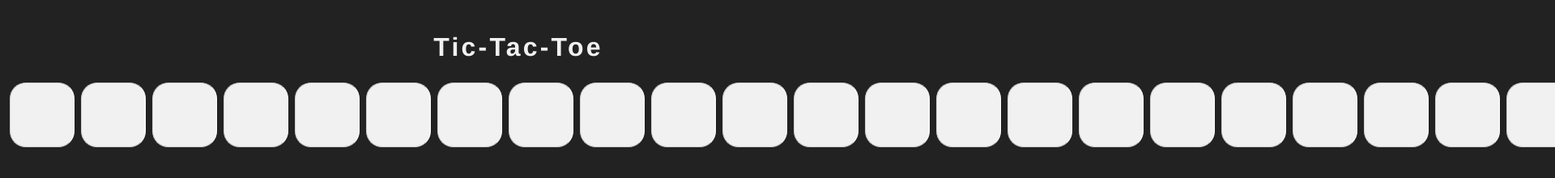
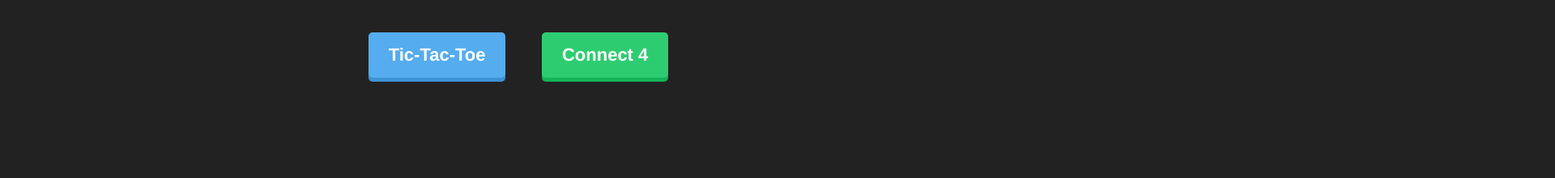
Before and after one commit to mattcolman/tic-tac-toe, a website with bundled scripts: page index.html in a window 1280 px wide. Shown: the top 220 px of the page at 81% size, 1920 px wide, since content can reach past the window. Built offline with nearby package versions, Linux system fonts and the light colour scheme.

Commit message:
add buttons to choose your game type

```diff
--- a/css/main.css
+++ b/css/main.css
@@ -1,5 +1,5 @@
 body {
-    margin-top: 40px;
+    margin-top: 20px;
     background: #222222;
     color: #fff;
     font-family: Helvetica;
@@ -39,7 +39,7 @@ h1 {
     -moz-box-sizing: border-box;
     box-sizing: border-box;
     border-radius: 20px;
-    padding-top: 19px;
+    padding-top: 12px;
     font-size: 50px;
 }
 
@@ -58,3 +58,44 @@ h1 {
 #game > li:active {
     border: 0;
 }
+
+/* button div */
+#buttons {
+  text-align: center;
+}
+
+/* start da css for da buttons */
+.btn {
+  border-radius: 5px;
+  padding: 15px 25px;
+  font-size: 22px;
+  text-decoration: none;
+  margin: 20px;
+  color: #fff;
+  position: relative;
+  display: inline-block;
+}
+
+.btn:active {
+  transform: translate(0px, 5px);
+  -webkit-transform: translate(0px, 5px);
+  box-shadow: 0px 1px 0px 0px;
+}
+
+.blue {
+  background-color: #55acee;
+  box-shadow: 0px 5px 0px 0px #3C93D5;
+}
+
+.blue:hover {
+  background-color: #6FC6FF;
+}
+
+.green {
+  background-color: #2ecc71;
+  box-shadow: 0px 5px 0px 0px #15B358;
+}
+
+.green:hover {
+  background-color: #48E68B;
+}
--- a/index.html
+++ b/index.html
@@ -7,8 +7,12 @@
   <script src="https://ajax.googleapis.com/ajax/libs/jquery/2.1.3/jquery.min.js"></script>
 </head>
     <body>
+        <div id="buttons">
+          <a href="#" class="btn blue" id='tictactoe'>Tic-Tac-Toe</a>
+          <a href="#" class="btn green" id='connect4'>Connect 4</a>
+        </div>
         <div class="main">
-            <h1>Tic-Tac-Toe</h1>
+            <h1></h1>
             <ul id="game">
             </ul>
             <p id='result'></p>
--- a/src/game.js
+++ b/src/game.js
@@ -19,6 +19,11 @@ class Game {
     this.addGrid()
     this.addClick()
     $('#result').hide()
+  }
+
+  destroy() {
+    $('ul').off()
+    $('ul').empty()
   }
 
   createBlocks() {
--- a/src/index.js
+++ b/src/index.js
@@ -1,21 +1,31 @@
 import {Game} from './game';
 
 var init = function() {
-  let tictactoe = {
+  let gameTypes = {
+
+    tictactoe: {
       numRows: 3,
       numColumns: 3,
       matches: 3,
       gravity: false
-  }
+    },
 
-  let connect4 = {
+    connect4: {
       numRows: 6,
       numColumns: 7,
       matches: 4,
       gravity: true
     }
+  }
 
-  new Game(connect4)
+  var game;
+
+  $('#buttons a').click((e)=> {
+    $('h1').text(e.currentTarget.innerHTML)
+    if (game) game.destroy()
+    game = new Game(gameTypes[e.currentTarget.id])
+  })
+
 }
 
 init()
```
Also changed, not shown: dist/index.js. Lines whose indentation alone changed are shown as unchanged.
